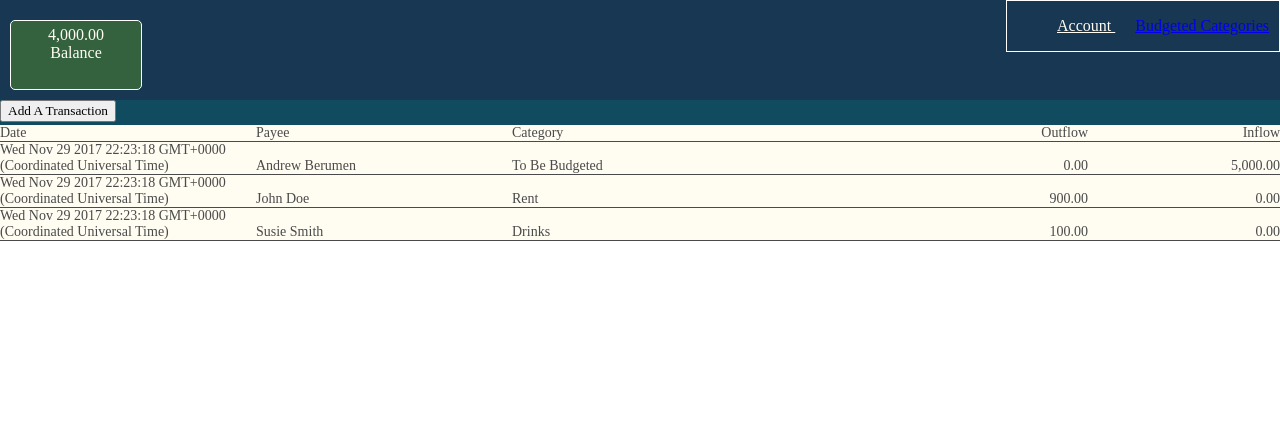
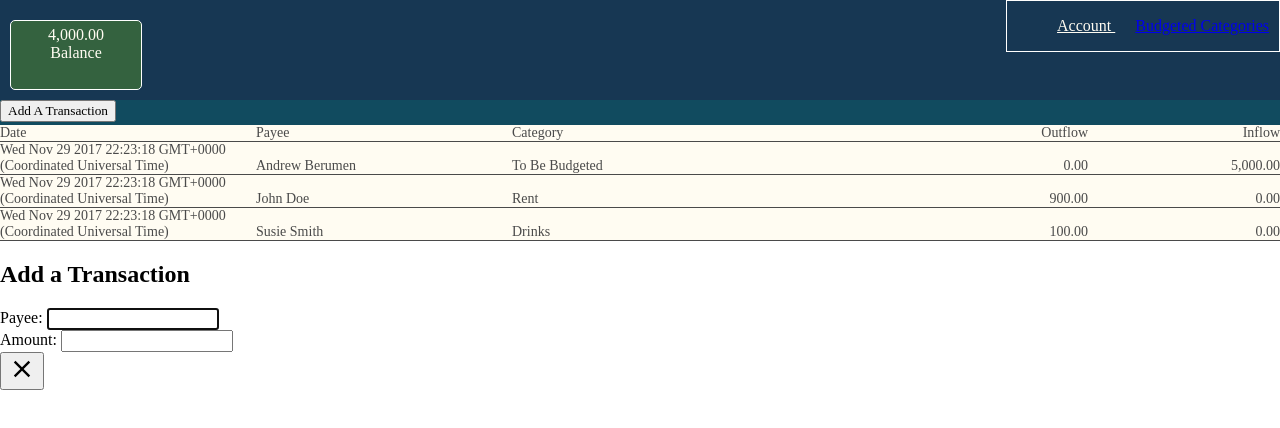
Before and after one commit to anbe6083/Budget_Application, a React (Create React App) app: page / in a window 1280 px wide. Both pictures are taken after a click on the button "Add A Transaction". Shown: the top 428 px of the page. Built offline with nearby package versions, Linux system fonts and the light colour scheme.

Commit message:
Added a modal for transaction

```diff
--- a/package.json
+++ b/package.json
@@ -7,6 +7,7 @@
     "react": "^16.2.0",
     "react-bootstrap": "^0.31.5",
     "react-dom": "^16.2.0",
+    "react-responsive-modal": "^2.0.0",
     "react-router": "^4.2.0",
     "react-router-dom": "^4.2.2",
     "react-scripts": "1.0.17"
--- a/src/Budget_route.js
+++ b/src/Budget_route.js
@@ -4,6 +4,7 @@ import AddCategoryBar from './addCategory';
 import TopLabel from './topLabel';
 import categoryGroups from './category_groups';
 import MainBudgetBody from './mainBudgetBody';
+import Modal from 'react-responsive-modal';
 export default class Budget_Route extends Component {
     constructor(props) {
         super(props);
@@ -51,7 +52,7 @@ export default class Budget_Route extends Component {
         return (
             <div>
                 <TopBar label={"To Be Budgeted"} />
-                <AddCategoryBar />
+                <AddCategoryBar  />
                 <MainBudgetBody categoryGroups={this.state.categoryGroups} />
             </div>
         )
--- a/src/addCategory.js
+++ b/src/addCategory.js
@@ -4,6 +4,7 @@ export default class AddCategoryBar extends Component {
     constructor(props){
         super(props);
     }
+
     render() {
         return (
             <div className='addCategoryRow'>
--- a/src/addTransaction.js
+++ b/src/addTransaction.js
@@ -1,14 +1,33 @@
-import React, {Component} from 'react';
+import React, { Component } from 'react';
 import './App.css';
+import Modal from 'react-responsive-modal';
 export default class AddTransactionRow extends Component {
     constructor(props) {
         super(props);
+        this.state = {
+            open: false
+        }
     }
 
+    onOpenModal = () => {
+        console.log('open modal');
+        this.setState({ open: true });
+    };
+
+    onCloseModal = () => {
+        this.setState({ open: false });
+    };
+
     render() {
+        const { open } = this.state;
         return (
             <div className='addTransactionRow'>
-                <button id="addTransactionBtn" type="button">Add A Transaction</button>
+                <button id="addTransactionBtn" onClick={this.onOpenModal} type="button">Add A Transaction</button>
+                <Modal open={open} onClose={this.onCloseModal} little>
+                    <h2>Add a Transaction</h2>
+                    Payee: <input type='text' name="Payee"/> <br />
+                    Amount: <input type='text' name="Amount"/><br />
+                </Modal>
             </div>
         )
     }
```
Also changed, not shown: 2 other files (tests, documents, lock files or other folders).
